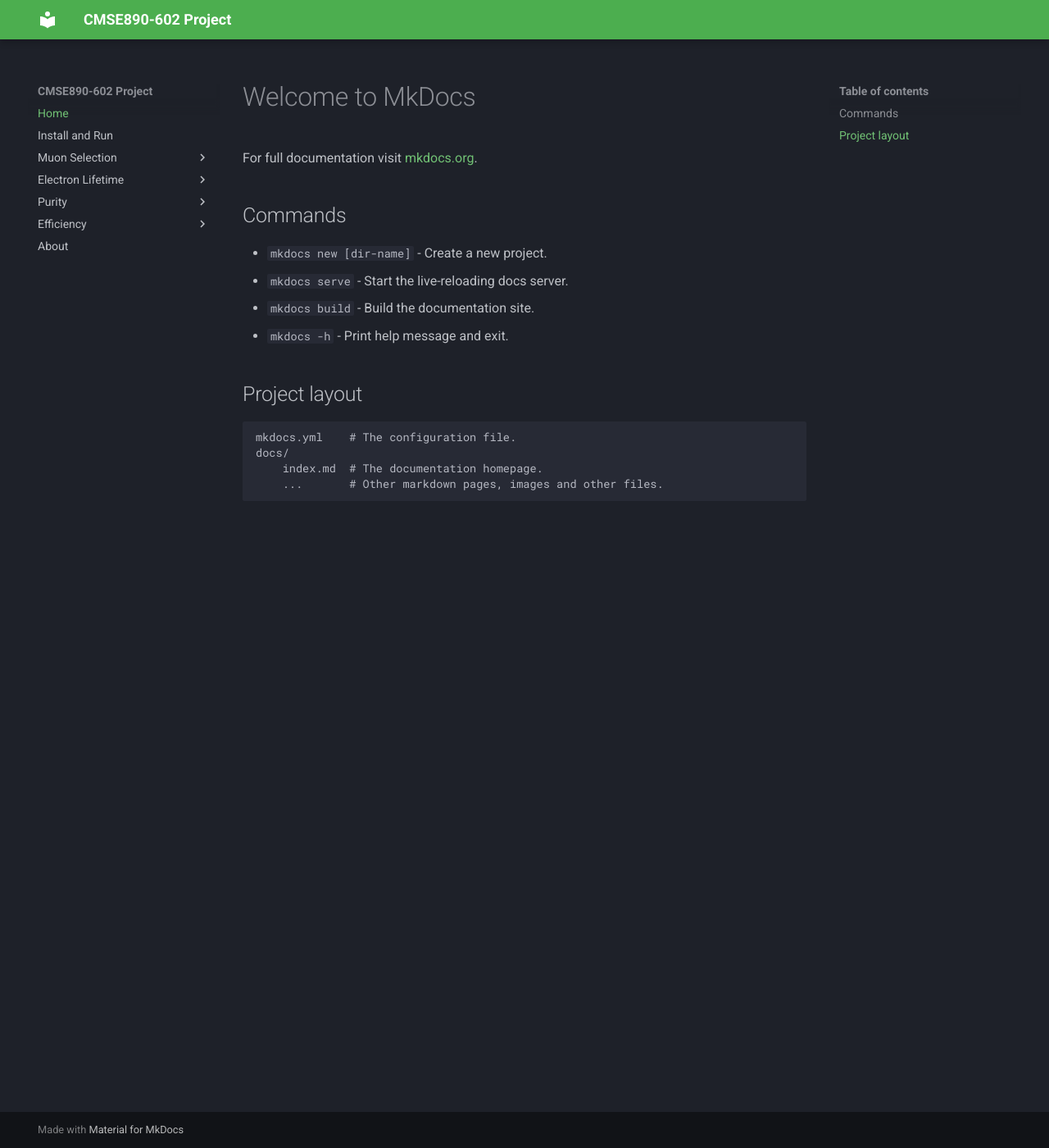
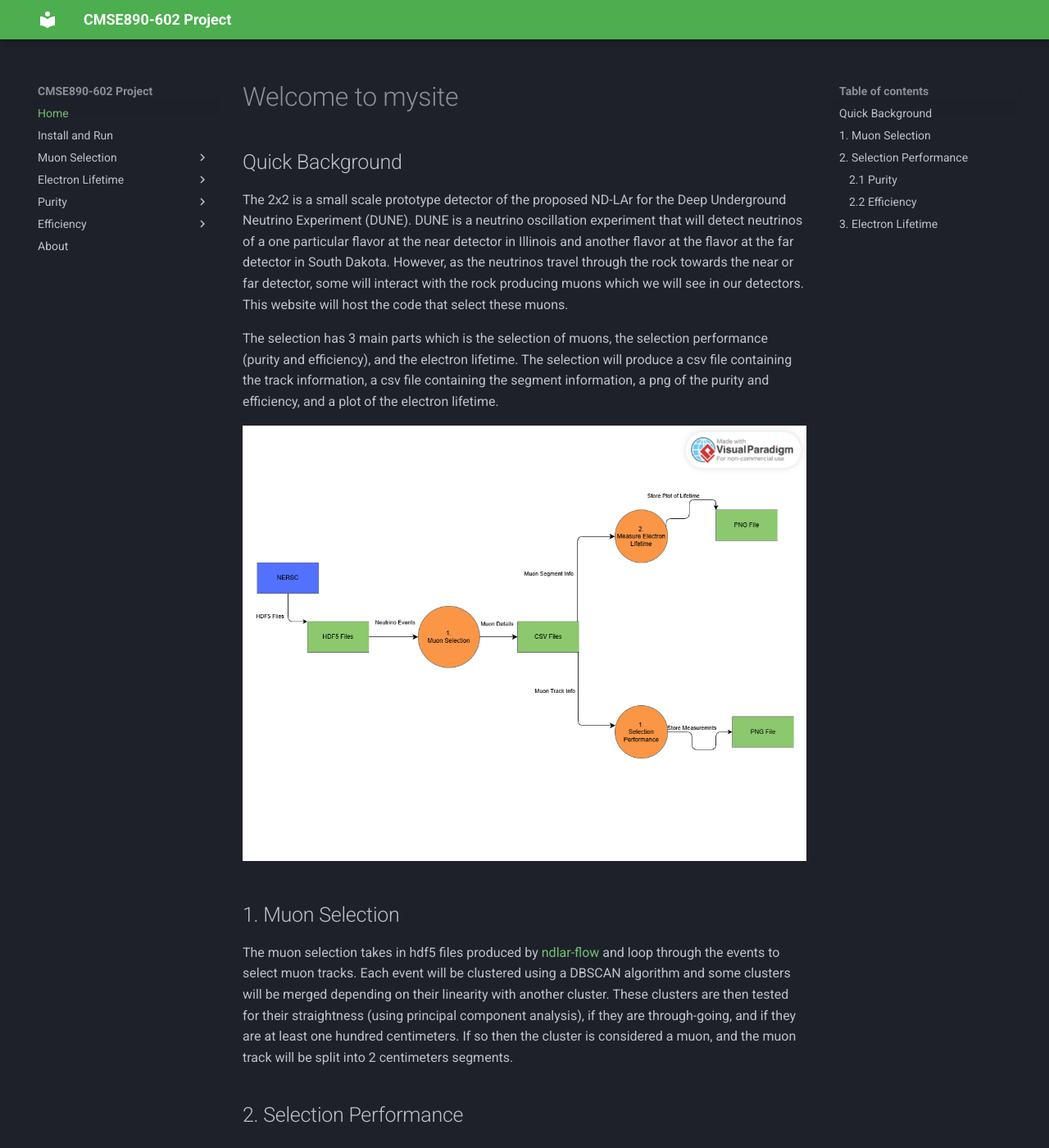
Before and after one commit to Rossd437/muonselection, an MkDocs documentation site: the page built from docs/index.md, in a window 1280 px wide and 1400 px high. Shown: the whole window at 82% size. Built offline with MkDocs 1.6.1 and Material for MkDocs 9.7.7, drawn with Linux system fonts in a browser that asks for light colours; some of the changed text lies outside the part shown.

Commit message:
New homepage on the mkdocs added

```diff
--- a/docs/index.md
+++ b/docs/index.md
@@ -1,17 +1,24 @@
-# Welcome to MkDocs
+# Welcome to mysite
 
-For full documentation visit [mkdocs.org](https://www.mkdocs.org).
+## Quick Background
+The 2x2 is a small scale prototype detector of the proposed ND-LAr for the Deep Underground Neutrino Experiment (DUNE). DUNE is a neutrino oscillation experiment that will detect neutrinos of a one particular flavor at the near detector in Illinois and another flavor at the flavor at the far detector in South Dakota. However, as the neutrinos travel through the rock towards the near or far detector, some will interact with the rock producing muons which we will see in our detectors. This website will host the code that select these muons.
 
-## Commands
+The selection has 3 main parts which is the selection of muons, the selection performance (purity and efficiency), and the electron lifetime. The selection will produce a csv file containing the track information, a csv file containing the segment information, a png of the purity and efficiency, and a plot of the electron lifetime. <br>
 
-* `mkdocs new [dir-name]` - Create a new project.
-* `mkdocs serve` - Start the live-reloading docs server.
-* `mkdocs build` - Build the documentation site.
-* `mkdocs -h` - Print help message and exit.
+![Data Flow Diagram](./DFD.png)
 
-## Project layout
 
-    mkdocs.yml    # The configuration file.
-    docs/
-        index.md  # The documentation homepage.
-        ...       # Other markdown pages, images and other files.
+## 1. Muon Selection <br>
+The muon selection takes in hdf5 files produced by [ndlar-flow](https://github.com/DUNE/ndlar_flow) and loop through the events to select muon tracks.
+Each event will be clustered using a DBSCAN algorithm and some clusters will be merged depending on their
+linearity with another cluster. These clusters are then tested for their straightness (using principal component analysis), if they are through-going, and if they are at least one hundred centimeters. If so then the cluster is considered a muon, and the muon track will be split into 2 centimeters segments.
+
+## 2. Selection Performance
+### 2.1 Purity <br>
+After the muon selection is done for a file, the purity of the selection is calculated. The purity is the amount of positively charged muons and negatively charges muon out of all the tracks that were selected.
+
+### 2.2 Efficiency <br>
+After the muon selection is done for a file, the efficiency of the selection is calculated. The efficiency is the amount of positively charged muons and negatively charges muon selected out of all the true muon tracks.
+
+## 3. Electron Lifetime <br>
+The electron lifetime using the rock muon segments dN/dx (number of hits per unit length) and dQ/dx (charge loss per unit length) is calculated the lifetime. The convolution of the dN/dx and dQ/dx is split into twenty time bins, and the MPV is taken for each time bin. The MPVs for each time bins are fitted with the electron lifetime function to extract the lifetime.
```
Also changed, not shown: docs/DFD.png (added).
